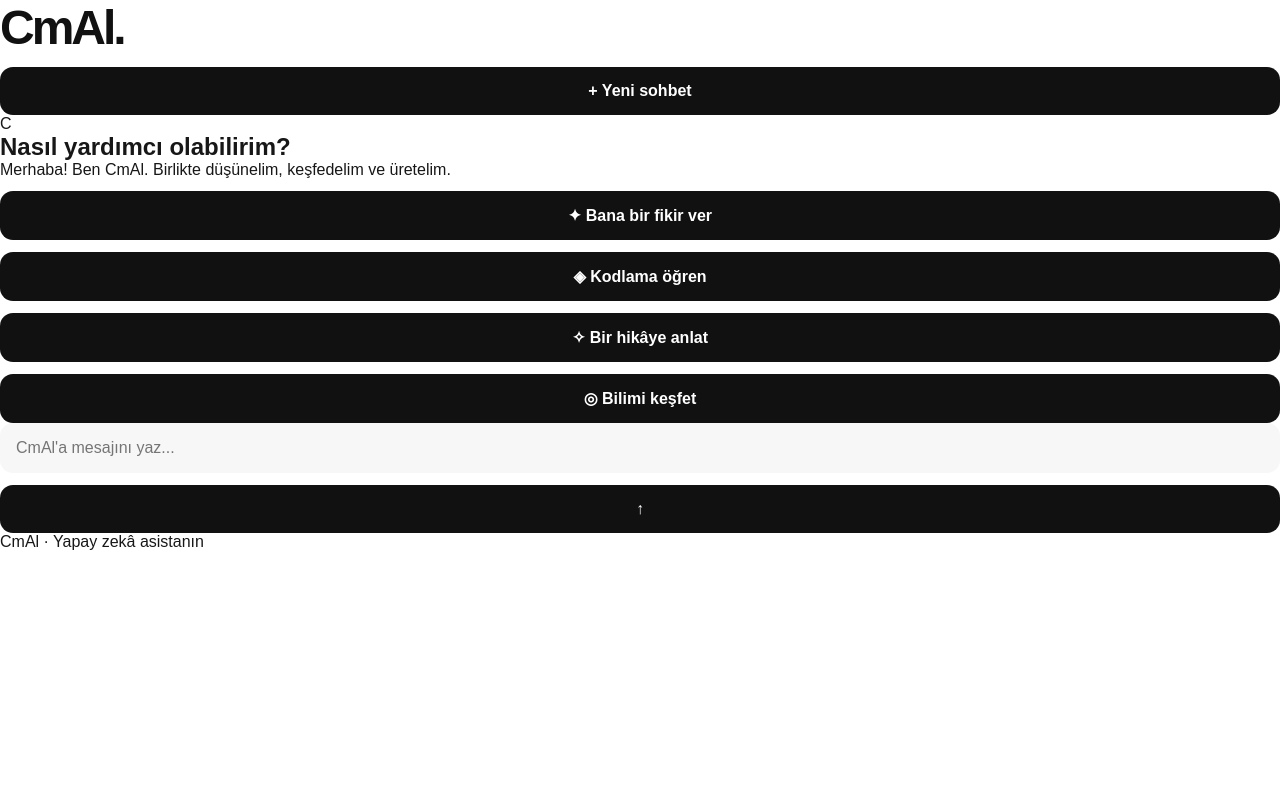
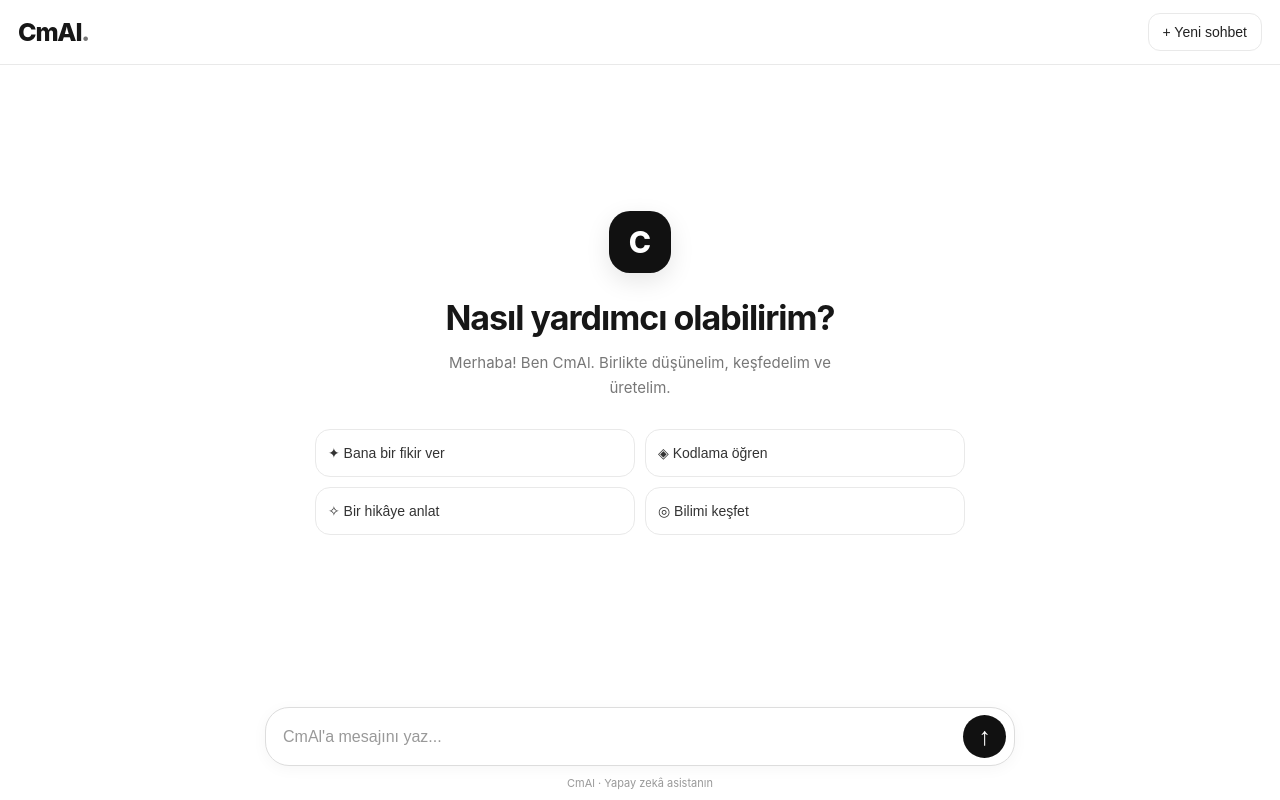
Before and after one commit to azemessi237-bot/cmal, a website: page İndex.html in a window 1280 px wide. Drawn offline with Linux system fonts and the light colour scheme.

Commit message:
Update Style.css

```diff
--- a/Style.css
+++ b/Style.css
@@ -1,77 +1,283 @@
 
 * {
+    box-sizing: border-box;
     margin: 0;
     padding: 0;
-  box-sizing: border-box;
+}
+
+:root {
+    --bg: #ffffff;
+    --text: #171717;
+    --muted: #777777;
+    --border: #e9e9e9;
+    --soft: #f5f5f5;
+    --accent: #111111;
+}
+
+html, body {
+    width: 100%;
+    height: 100%;
+    font-family: -apple-system, BlinkMacSystemFont, "Segoe UI", Roboto, Arial, sans-serif;
+    background: var(--bg);
+    color: var(--text);
 }
 
 body {
-  font-family: Arial, sans-serif;
-  background: #ffffff;
-  color: #171717;
+    display: flex;
+    flex-direction: column;
+    overflow: hidden;
 }
 
-.container {
-  min-height: 100vh;
+/* ÜST MENÜ */
+header {
+    width: 100%;
+    height: 65px;
+    min-height: 65px;
+    padding: 0 18px;
     display: flex;
-  flex-direction: column;
     align-items: center;
-  justify-content: center;
-  padding: 25px;
+    justify-content: space-between;
+    border-bottom: 1px solid var(--border);
+    background: #ffffff;
 }
 
 .logo {
-  font-size: 48px;
+    font-size: 25px;
     font-weight: 800;
-  letter-spacing: -3px;
-  color: #111111;
+    letter-spacing: -1.2px;
 }
 
-.subtitle {
-  color: #888888;
-  font-size: 15px;
-  margin-top: 12px;
+.logo span {
+    color: #777777;
 }
 
-.chat-box {
+.new-chat {
+    border: 1px solid var(--border);
+    background: #ffffff;
+    padding: 10px 14px;
+    border-radius: 12px;
+    color: #222222;
+    font-size: 14px;
+    font-weight: 500;
+    cursor: pointer;
+}
+
+/* SOHBET ALANI */
+#chat {
+    flex: 1;
+    width: 100%;
+    overflow-y: auto;
+    padding: 24px 18px;
+    display: flex;
+    flex-direction: column;
+    scroll-behavior: smooth;
+}
+
+/* KARŞILAMA */
+.welcome {
     width: 100%;
     max-width: 650px;
-  margin-top: 35px;
-  border: 1px solid #eeeeee;
-  border-radius: 22px;
-  padding: 20px;
-  box-shadow: 0 10px 40px rgba(0,0,0,0.06);
+    margin: auto;
+    text-align: center;
+    padding: 20px 0 35px;
 }
 
-input {
+.symbol {
+    width: 62px;
+    height: 62px;
+    margin: 0 auto 24px;
+    display: flex;
+    align-items: center;
+    justify-content: center;
+    border-radius: 21px;
+    background: #111111;
+    color: #ffffff;
+    font-size: 30px;
+    font-weight: 800;
+    box-shadow: 0 8px 25px rgba(0, 0, 0, 0.10);
+}
+
+.welcome h1 {
+    font-size: clamp(24px, 6vw, 34px);
+    font-weight: 750;
+    letter-spacing: -1px;
+    margin-bottom: 12px;
+}
+
+.welcome p {
+    font-size: 15px;
+    color: var(--muted);
+    line-height: 1.7;
+    max-width: 420px;
+    margin: 0 auto 28px;
+}
+
+/* ÖNERİLER */
+.suggestions {
+    display: grid;
+    grid-template-columns: 1fr 1fr;
+    gap: 10px;
     width: 100%;
+}
+
+.suggestion {
+    background: #ffffff;
+    border: 1px solid var(--border);
+    padding: 15px 12px;
+    border-radius: 15px;
+    text-align: left;
+    color: #333333;
+    font-size: 14px;
+    transition: 0.2s;
+    cursor: pointer;
+}
+
+.suggestion:hover {
+    background: #f7f7f7;
+    border-color: #cccccc;
+}
+
+/* MESAJLAR */
+.message {
+    max-width: 85%;
+    width: fit-content;
+    padding: 13px 17px;
+    margin: 8px 0;
+    border-radius: 20px;
+    font-size: 15px;
+    line-height: 1.6;
+    white-space: pre-wrap;
+    overflow-wrap: anywhere;
+}
+
+.message.user {
+    align-self: flex-end;
+    background: #f1f1f1;
+    color: #111111;
+    border-bottom-right-radius: 6px;
+}
+
+.message.bot {
+    align-self: flex-start;
+    background: #ffffff;
+    color: #222222;
+    border-bottom-left-radius: 6px;
+}
+
+/* ALT MESAJ KUTUSU */
+footer {
+    width: 100%;
+    padding: 12px 16px 10px;
+    background: #ffffff;
+}
+
+.input-box {
+    max-width: 750px;
+    width: 100%;
+    margin: 0 auto;
+    display: flex;
+    align-items: center;
+    gap: 8px;
+    border: 1px solid #dddddd;
+    border-radius: 24px;
+    padding: 7px 8px 7px 17px;
+    background: #ffffff;
+    box-shadow: 0 3px 15px rgba(0, 0, 0, 0.04);
+}
+
+.input-box input {
+    flex: 1;
+    width: 0;
     border: none;
     outline: none;
+    background: transparent;
+    font-size: 16px;
+    color: #222222;
+    padding: 12px 0;
+}
+
+.input-box input::placeholder {
+    color: #999999;
+}
+
+.send {
+    width: 43px;
+    height: 43px;
+    min-width: 43px;
+    border: none;
+    border-radius: 50%;
+    background: #111111;
+    color: #ffffff;
+    font-size: 25px;
+    display: flex;
+    align-items: center;
+    justify-content: center;
+    cursor: pointer;
+}
+
+.note {
+    text-align: center;
+    color: #999999;
+    font-size: 11px;
+    padding-top: 10px;
+}
+
+/* TELEFON */
+@media (max-width: 480px) {
+    header {
+        height: 58px;
+        min-height: 58px;
+        padding: 0 14px;
+    }
+
+    .logo {
+        font-size: 23px;
+    }
+
+    .new-chat {
+        padding: 9px 12px;
+        font-size: 13px;
+    }
+
+    #chat {
         padding: 16px;
-  font-size: 16px;
-  background: #f7f7f7;
+    }
+
+    .welcome {
+        padding: 10px 0 20px;
+    }
+
+    .symbol {
+        width: 56px;
+        height: 56px;
+        border-radius: 18px;
+        font-size: 27px;
+        margin-bottom: 20px;
+    }
+
+    .welcome h1 {
+        font-size: 26px;
+    }
+
+    .welcome p {
+        font-size: 14px;
+    }
+
+    .suggestions {
+        grid-template-columns: 1fr;
+        gap: 9px;
+    }
+
+    .suggestion {
+        padding: 14px;
         border-radius: 13px;
     }
 
-button {
-  margin-top: 12px;
-  width: 100%;
-  padding: 15px;
-  border: none;
-  border-radius: 13px;
-  background: #111111;
-  color: white;
-  font-size: 16px;
-  font-weight: bold;
-  cursor: pointer;
+    footer {
+        padding: 10px 12px 8px;
     }
 
-button:hover {
-  background: #333333;
-}
-
-@media (max-width: 600px) {
-  .logo {
-    font-size: 42px;
+    .note {
+        font-size: 10px;
     }
 }
```
Lines whose indentation alone changed are shown as unchanged.
